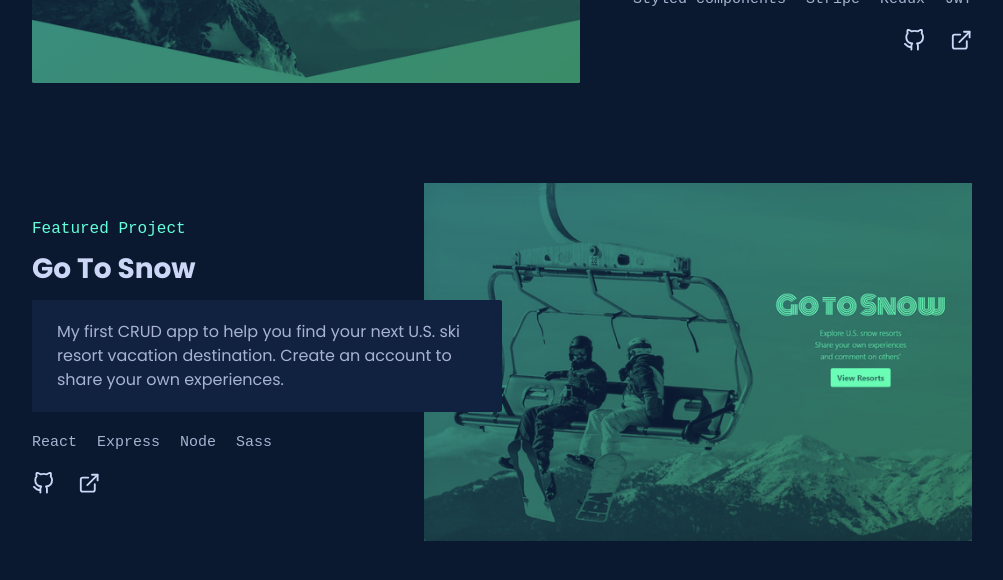
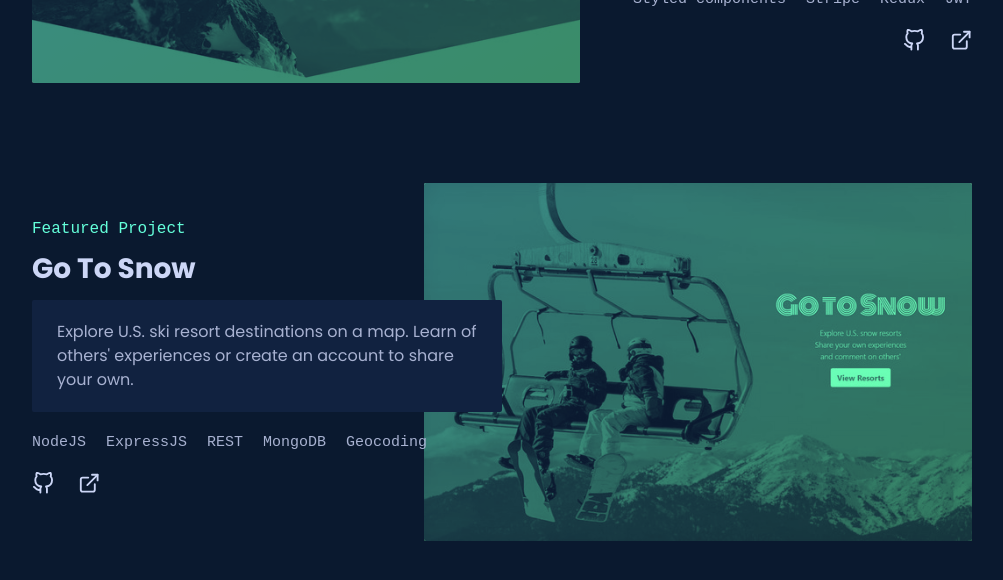
Before and after one commit to chrisjschreiner/Portfolio, a React (Create React App) app: page / in a window 1280 px wide. Shown: the part 2078-2658 px from the top of the page, without its empty margins (138-1141 px from the left). Built offline with nearby package versions, Linux system fonts and the light colour scheme.

Commit message:
update project descriptions

```diff
--- a/src/components/Project.js
+++ b/src/components/Project.js
@@ -101,15 +101,15 @@ const Project = () => {
             <h4 className="project-title">Go To Snow</h4>
             <div className="project-details">
               <p>
-                My first CRUD app to help you find your next U.S. ski resort
-                vacation destination. Create an account to share your own
-                experiences.
+                Explore U.S. ski resort destinations on a map. Learn of others'
+                experiences or create an account to share your own.
               </p>
               <ul>
-                <li>React</li>
-                <li>Express</li>
-                <li>Node</li>
-                <li>Sass</li>
+                <li>NodeJS</li>
+                <li>ExpressJS</li>
+                <li>REST</li>
+                <li>MongoDB</li>
+                <li>Geocoding</li>
               </ul>
               <div className="project__links">
                 <IconContext.Provider value={{}}>
```
